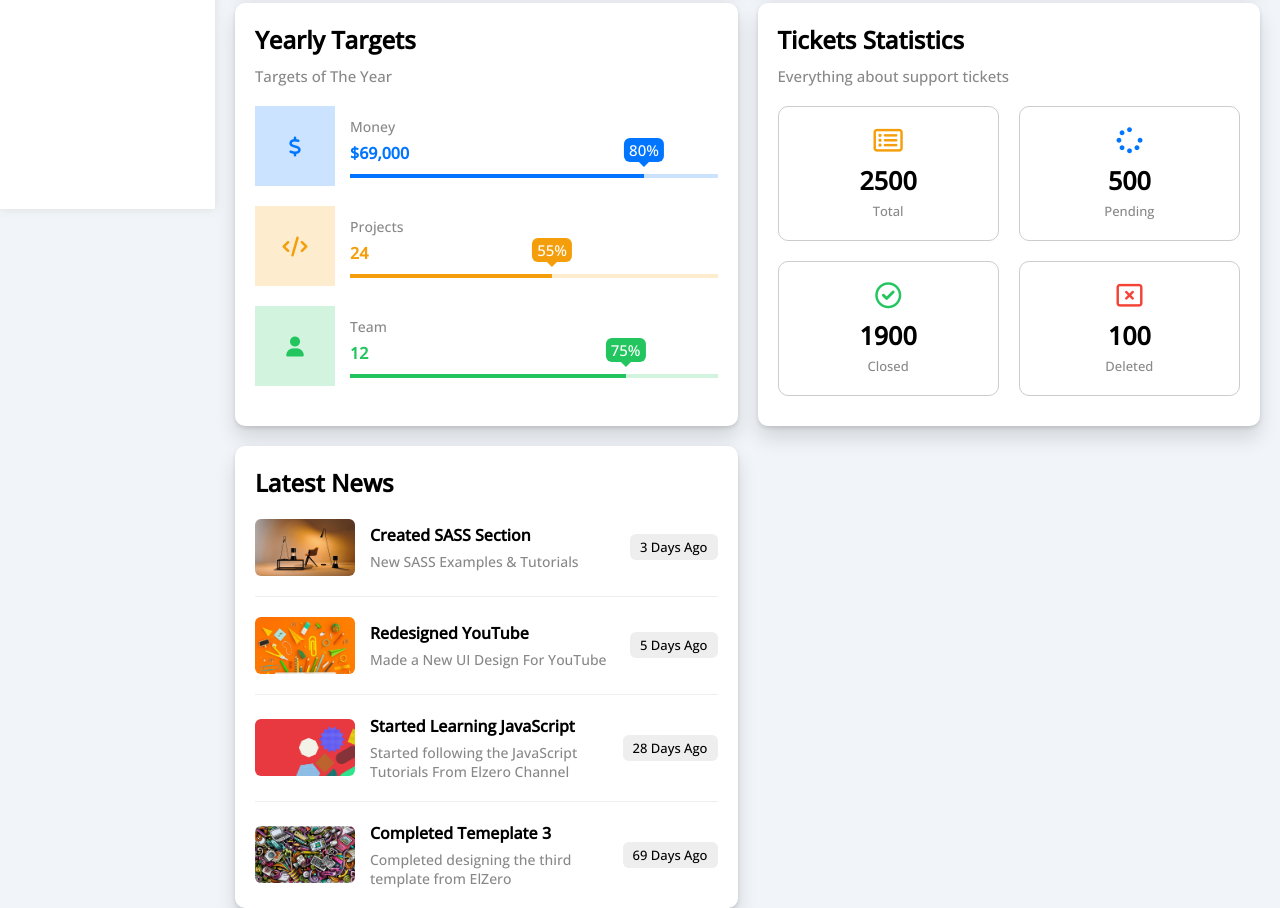
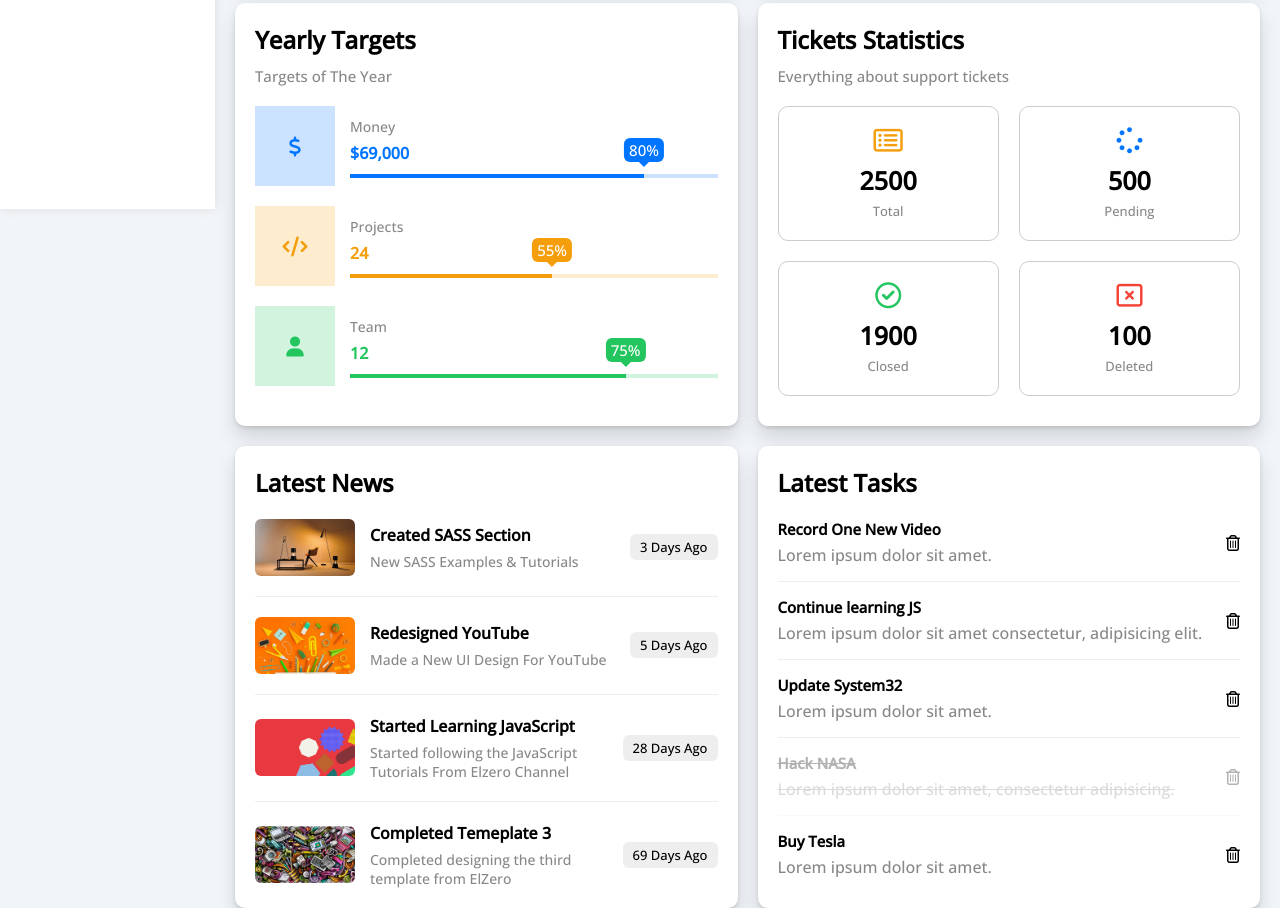
Before and after one commit to abdoSobhy1/Temp4, a plain HTML site: page index.html in a window 1280 px wide. Shown: the part 591-1499 px from the top of the page. Drawn offline with nearby package versions, Linux system fonts and the light colour scheme.

Commit message:
tasks section

```diff
--- a/css/style.css
+++ b/css/style.css
@@ -548,8 +548,6 @@ html.is-changing .loading>span {
     font-size: 16px;
 }
 
-.latest-news .info p {}
-
 .label {
     width: fit-content;
     white-space: nowrap;
@@ -566,3 +564,36 @@ html.is-changing .loading>span {
         margin: 10px auto;
     }
 }
+
+.tasks .task-row {
+    transition: 0.3s;
+}
+
+.tasks .task-row:not(:last-of-type) {
+    margin-bottom: 15px;
+    padding-bottom: 15px;
+    border-bottom: 1px solid #eee;
+}
+
+.tasks .info {
+    flex-grow: 1;
+}
+
+.tasks .done {
+    opacity: 0.3;
+}
+
+.tasks .done h3,
+.tasks .done p {
+    text-decoration: line-through;
+    transition: 0.3s;
+}
+
+.tasks .delete {
+    cursor: pointer;
+    transition: 0.3s;
+}
+
+.tasks .task-row:not(.done) .delete:hover {
+    color: var(--color-red);
+}
--- a/index.html
+++ b/index.html
@@ -227,6 +227,44 @@
                         <div class="btn bg-eee fs-13 label">69 Days Ago</div>
                     </div>
                 </div>
+                <div class="tasks widget">
+                    <h2 class="mt-0 mb-20">Latest Tasks</h2>
+                    <div class="task-row flex-ac-sb">
+                        <div class="info">
+                            <h3 class="mt-0 mb-5 fs-15">Record One New Video</h3>
+                            <p class="m-0 grey">Lorem ipsum dolor sit amet.</p>
+                        </div>
+                        <i class="fa-regular fa-trash-can delete"></i>
+                    </div>
+                    <div class="task-row flex-ac-sb">
+                        <div class="info">
+                            <h3 class="mt-0 mb-5 fs-15">Continue learning JS</h3>
+                            <p class="m-0 grey">Lorem ipsum dolor sit amet consectetur, adipisicing elit.</p>
+                        </div>
+                        <i class="fa-regular fa-trash-can delete"></i>
+                    </div>
+                    <div class="task-row flex-ac-sb">
+                        <div class="info">
+                            <h3 class="mt-0 mb-5 fs-15">Update System32</h3>
+                            <p class="m-0 grey">Lorem ipsum dolor sit amet.</p>
+                        </div>
+                        <i class="fa-regular fa-trash-can delete"></i>
+                    </div>
+                    <div class="task-row flex-ac-sb done">
+                        <div class="info">
+                            <h3 class="mt-0 mb-5 fs-15">Hack NASA</h3>
+                            <p class="m-0 grey">Lorem ipsum dolor sit amet, consectetur adipisicing.</p>
+                        </div>
+                        <i class="fa-regular fa-trash-can delete"></i>
+                    </div>
+                    <div class="task-row flex-ac-sb">
+                        <div class="info">
+                            <h3 class="mt-0 mb-5 fs-15">Buy Tesla</h3>
+                            <p class="m-0 grey">Lorem ipsum dolor sit amet.</p>
+                        </div>
+                        <i class="fa-regular fa-trash-can delete"></i>
+                    </div>
+                </div>
             </div>
         </div>
     </div>
--- a/scripts/script.js
+++ b/scripts/script.js
@@ -42,10 +42,9 @@ window.onscroll = function () {
   progress();
 };
 
-let progressSpans = document.querySelectorAll(".progress > span");
-let section = document.querySelector(".targets");
-
 let progress = function () {
+  let progressSpans = document.querySelectorAll(".progress > span");
+  let section = document.querySelector(".targets");
   if (window.scrollY >= section.offsetTop - 600) {
     progressSpans.forEach((span) => {
       if (span.style.width != span.dataset.prog) {
@@ -79,3 +78,11 @@ function onUrlChange() {
   }
 }
 window.onload = progress;
+
+document.querySelectorAll(".delete").forEach((item) => {
+  item.addEventListener("click", (event) => {
+    if (item.parentElement.classList.contains("task-row")) {
+      item.parentElement.classList.add("done");
+    }
+  });
+});
```
